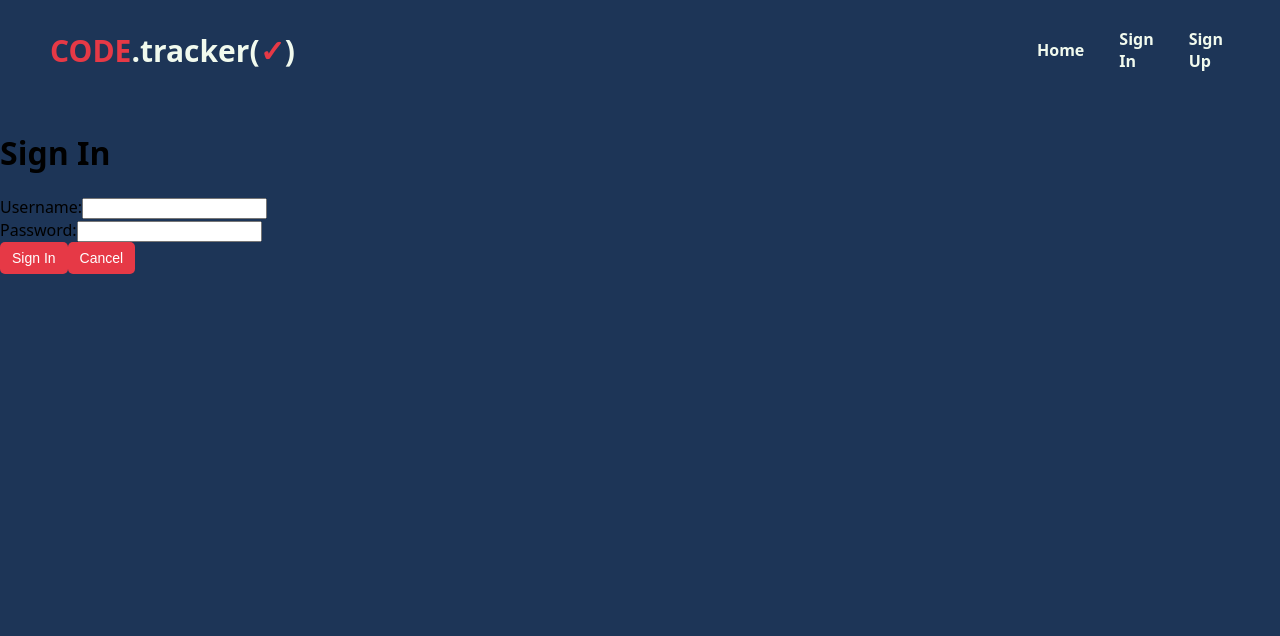
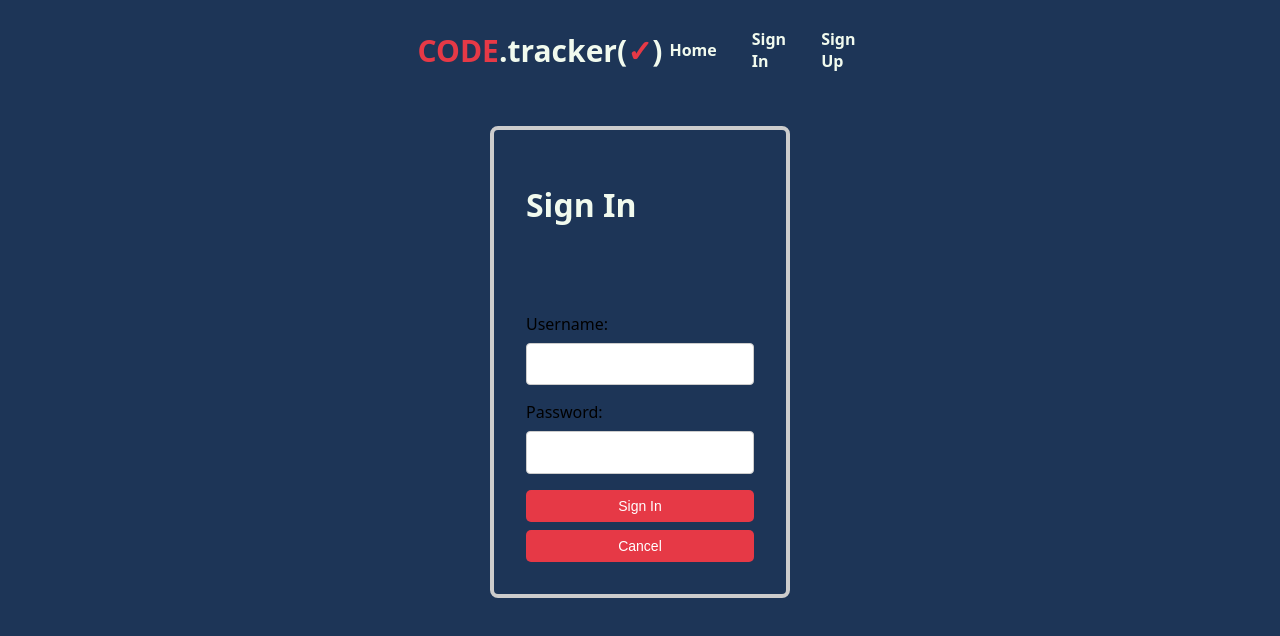
Before and after one commit to JuicetenG/project-3-frontend, a React (Vite) app: page /sign-in in a window 1280 px wide. Shown: the top 636 px of the page. Built offline with nearby package versions, Linux system fonts and the light colour scheme; no server answers.

Commit message:
Styling of signup and sign in forms as well as Landing page. Had to update corresponding jsx files

```diff
--- /dev/null
+++ b/src/components/Landing/Landing.css
@@ -0,0 +1,13 @@
+h1 {
+    color: #f1faee;
+}
+
+h1,
+p {
+    margin-bottom: 20px;
+}
+
+p {
+    color: #f1faee;
+    font-weight: 400;
+}
--- a/src/components/Landing/Landing.jsx
+++ b/src/components/Landing/Landing.jsx
@@ -1,10 +1,32 @@
-// src/components/Landing.jsx
+import { useState, useEffect } from "react";
+import "./Landing.css";
 
 const Landing = () => {
+  const text = "Hello, welcome to the code tracker.";
+  const [displayedText, setDisplayedText] = useState("");
+
+  useEffect(() => {
+    let index = 0;
+
+    const interval = setInterval(() => {
+      setDisplayedText((prev) => {
+        if (index < text.length) {
+          return text.slice(0, index + 1);
+        } else {
+          clearInterval(interval);
+          return prev;
+        }
+      });
+      index++;
+    }, 100);
+
+    return () => clearInterval(interval);
+  }, []);
+
   return (
     <main>
-        <h1>Hello, you are on the landing page for visitors.</h1>
-        <p>Sign up now, or sign in to see your super secret dashboard!</p>
+      <h1>{displayedText}</h1>
+      <p>Sign up or sign in to track your code projects</p>
     </main>
   );
 };
--- a/src/components/SideBar/SideBar.jsx
+++ b/src/components/SideBar/SideBar.jsx
@@ -9,7 +9,7 @@ const SideBar = (props) => {
       {props.currentProject === null ? (
         <div className="project-section">
           <h2>Add a Project</h2>
-                <ProjectForm createProject={props.createProject}/>
+          <ProjectForm createProject={props.createProject} />
         </div>
       ) : (
         <div className="task-section">
@@ -25,6 +25,4 @@ const SideBar = (props) => {
   );
 }
 
-// export default Sidebar;
-
 export default SideBar
--- /dev/null
+++ b/src/components/SignInForm/SignInForm.css
@@ -0,0 +1,53 @@
+html,
+body {
+    margin: 0;
+    height: 100%;
+}
+
+body {
+    display: grid;
+    place-items: center;
+}
+
+.container {
+    display: grid;
+    place-items: center;
+    width: 100%;
+    height: 50vh;
+    padding: 1rem;
+    border-radius: 8px;
+    box-sizing: border-box;
+}
+
+form {
+    display: flex;
+    flex-direction: column;
+    gap: 1rem;
+    width: 300px;
+}
+
+input {
+    padding: 0.7rem;
+    font-size: 1rem;
+    border: 1px solid #ccc;
+    border-radius: 4px;
+    width: 100%;
+}
+
+button {
+    padding: 0.7rem;
+    font-size: 1rem;
+    border: none;
+    border-radius: 4px;
+    cursor: pointer;
+}
+
+form>div {
+    display: flex;
+    gap: 0.5rem;
+}
+
+p {
+    color: red;
+    font-size: 0.9rem;
+}
--- a/src/components/SignInForm/SignInForm.jsx
+++ b/src/components/SignInForm/SignInForm.jsx
@@ -1,11 +1,9 @@
-// src/components/SignInForm/SignInForm.jsx
-
 import { useState, useContext } from 'react';
 import { useNavigate } from 'react-router';
 
 import { signIn } from '../../services/authService';
-
 import { UserContext } from '../../contexts/UserContext';
+import './SignInForm.css'
 
 const SignInForm = () => {
   const navigate = useNavigate();
@@ -36,12 +34,12 @@ const SignInForm = () => {
   };
 
   return (
-    <main>
-      <h1>Sign In</h1>
-      <p>{message}</p>
+    <div className="container">
       <form autoComplete='off' onSubmit={handleSubmit}>
+        <h1>Sign In</h1>
+        <p>{message}</p>
         <div>
-          <label htmlFor='email'>Username:</label>
+          <label htmlFor='username'>Username:</label>
           <input
             type='text'
             autoComplete='off'
@@ -66,10 +64,10 @@ const SignInForm = () => {
         </div>
         <div>
           <button>Sign In</button>
-          <button onClick={() => navigate('/')}>Cancel</button>
+          <button type="button" onClick={() => navigate('/')}>Cancel</button>
         </div>
       </form>
-    </main>
+    </div>
   );
 };
 
--- /dev/null
+++ b/src/components/SignUpForm/SignUpForm.css
@@ -0,0 +1,49 @@
+html,
+body {
+    margin: 0;
+    height: 100%;
+}
+
+.container {
+    display: grid;
+    place-items: center;
+    height: 100vh;
+    padding-top: 2rem;
+}
+
+h1 {
+    margin-bottom: 1rem;
+}
+
+form {
+    display: flex;
+    flex-direction: column;
+    gap: 1rem;
+    width: 300px;
+    border: 4px solid #ccc;
+    padding: 2rem;
+    border-radius: 8px;
+}
+
+input {
+    padding: 0.5rem;
+    font-size: 1rem;
+    border: 1px solid #ccc;
+    border-radius: 4px;
+    width: 100%;
+}
+
+button {
+    padding: 0.5rem;
+    font-size: 1rem;
+    border: none;
+    border-radius: 4px;
+    cursor: pointer;
+    width: 100%;
+}
+
+form>div {
+    display: flex;
+    flex-direction: column;
+    gap: 0.5rem;
+}
--- a/src/components/SignUpForm/SignUpForm.jsx
+++ b/src/components/SignUpForm/SignUpForm.jsx
@@ -4,6 +4,7 @@ import { useNavigate } from 'react-router';
 import { UserContext } from '../../contexts/UserContext';
 
 import { signUp } from '../../services/authService';
+import './SignUpForm.css'
 
 const SignUpForm = () => {
     const { setUser } = useContext(UserContext)
@@ -44,7 +45,7 @@ const SignUpForm = () => {
     };
 
     return (
-        <main>
+        <main className="container">
             <h1>Sign Up</h1>
             <p>{message}</p>
             <form onSubmit={handleSubmit}>
@@ -88,6 +89,7 @@ const SignUpForm = () => {
             </form>
         </main>
     );
+
 };
 
-export default SignUpForm;
+export default SignUpForm
--- a/src/contexts/UserContext.jsx
+++ b/src/contexts/UserContext.jsx
@@ -1,39 +1,28 @@
-// src/contexts/UserContext.jsx
-
 import { createContext, useState } from 'react';
 
 const UserContext = createContext();
 
 
-function getUserFromToken(){
-    const token = localStorage.getItem('token')
+function getUserFromToken() {
+  const token = localStorage.getItem('token')
 
-    if(!token) return null
+  if (!token) return null
 
-    // open the token and grab the object
-    return JSON.parse(atob(token.split('.')[1])).payload
+  return JSON.parse(atob(token.split('.')[1])).payload
 }
 
 
 
 function UserProvider({ children }) {
-  // Create state just like you normally would in any other component
   const [user, setUser] = useState(getUserFromToken());
 
-  // This is the user state and the setUser function that will update it!
-  // This variable name isn't special; it's just convention to use `value`.
   const value = { user, setUser };
 
   return (
     <UserContext.Provider value={value}>
-      {/* The data we pass to the value prop above is now available to */}
-      {/* all the children of the UserProvider component. */}
       {children}
     </UserContext.Provider>
   );
 };
 
-// When components need to use the value of the user context, they will need
-// access to the UserContext object to know which context to access.
-// Therefore, we export it here.
 export { UserProvider, UserContext };
```
Lines whose indentation alone changed are shown as unchanged.
